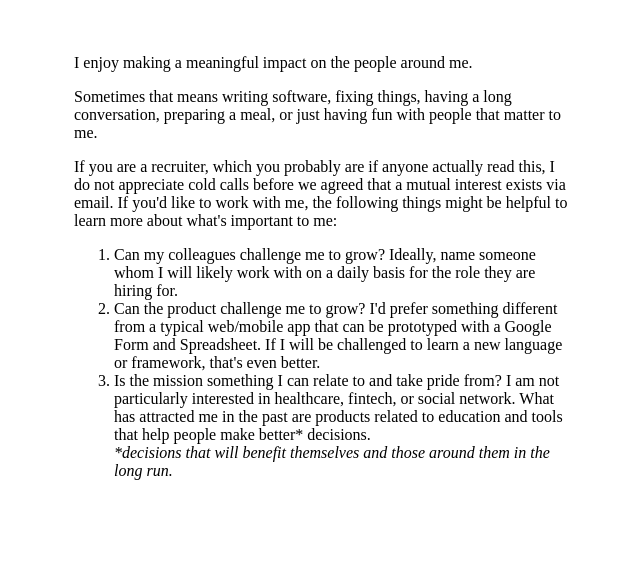
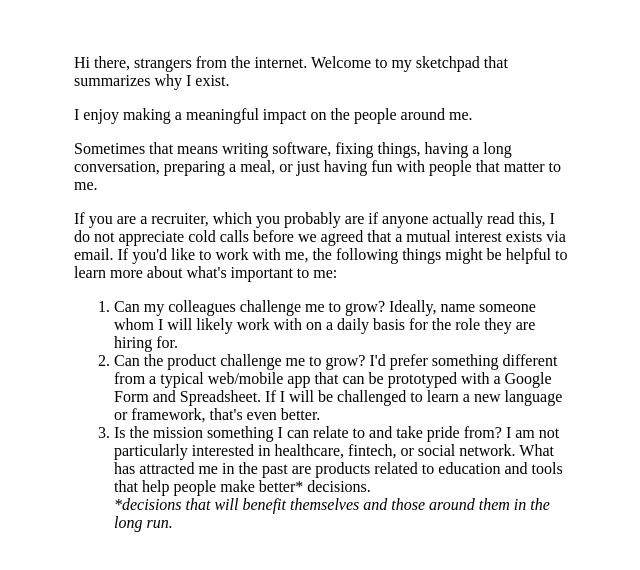
Before and after one commit to cvhu/cvhu.github.io, a plain HTML site: page index.html in a window 1280 px wide. Shown: the whole page, without its empty margins (316-956 px from the left). Drawn offline with Linux system fonts and the light colour scheme.

Commit message:
Update index.html

```diff
--- a/index.html
+++ b/index.html
@@ -2,6 +2,8 @@
   <body>
     <div style="display:flex;justify-content:center;padding: 30px;">
       <div style="width:500px;">
+
+        <p> Hi there, strangers from the internet. Welcome to my sketchpad that summarizes why I exist.</p>
         <p>I enjoy making a meaningful impact on the people around me.</p>
         <p>Sometimes that means writing software, fixing things, having a long conversation, preparing a meal, or just having fun with people that matter to me.</p>
 
```
